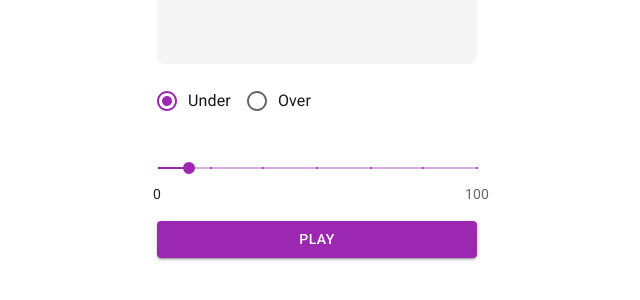
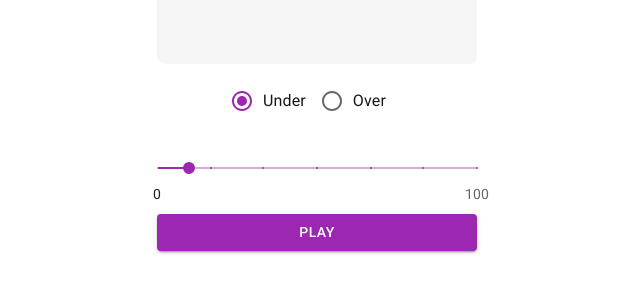
Before and after one commit to kliuchyk/dice-game, a Next.js app: page / in a window 1280 px wide. Shown: the part 248-548 px from the top of the page, without its empty margins (323-963 px from the left). Built offline with nearby package versions, Linux system fonts and the light colour scheme; what @mui/material-nextjs would draw is missing.

Commit message:
align form elements by center

```diff
--- a/app/components/Board/index.tsx
+++ b/app/components/Board/index.tsx
@@ -40,6 +40,7 @@ export function Board({ addResult }: BoardProps) {
   }
 
   return (
+    <form onSubmit={handleSubmit(onSubmit)}>
       <Box
         display="flex"
         flexDirection="column"
@@ -47,14 +48,13 @@ export function Board({ addResult }: BoardProps) {
         width={320}
         marginTop={14}
       >
-      <form onSubmit={handleSubmit(onSubmit)}>
         <ResultWidget result={resultNumber} />
         <ComparisonSelector control={control} />
         <NumberSlider control={control} />
         <Button type="submit" fullWidth variant="contained" color="secondary">
           PLAY
         </Button>
+      </Box>
     </form>
-    </Box>
   );
 }
```
Lines whose indentation alone changed are shown as unchanged.
